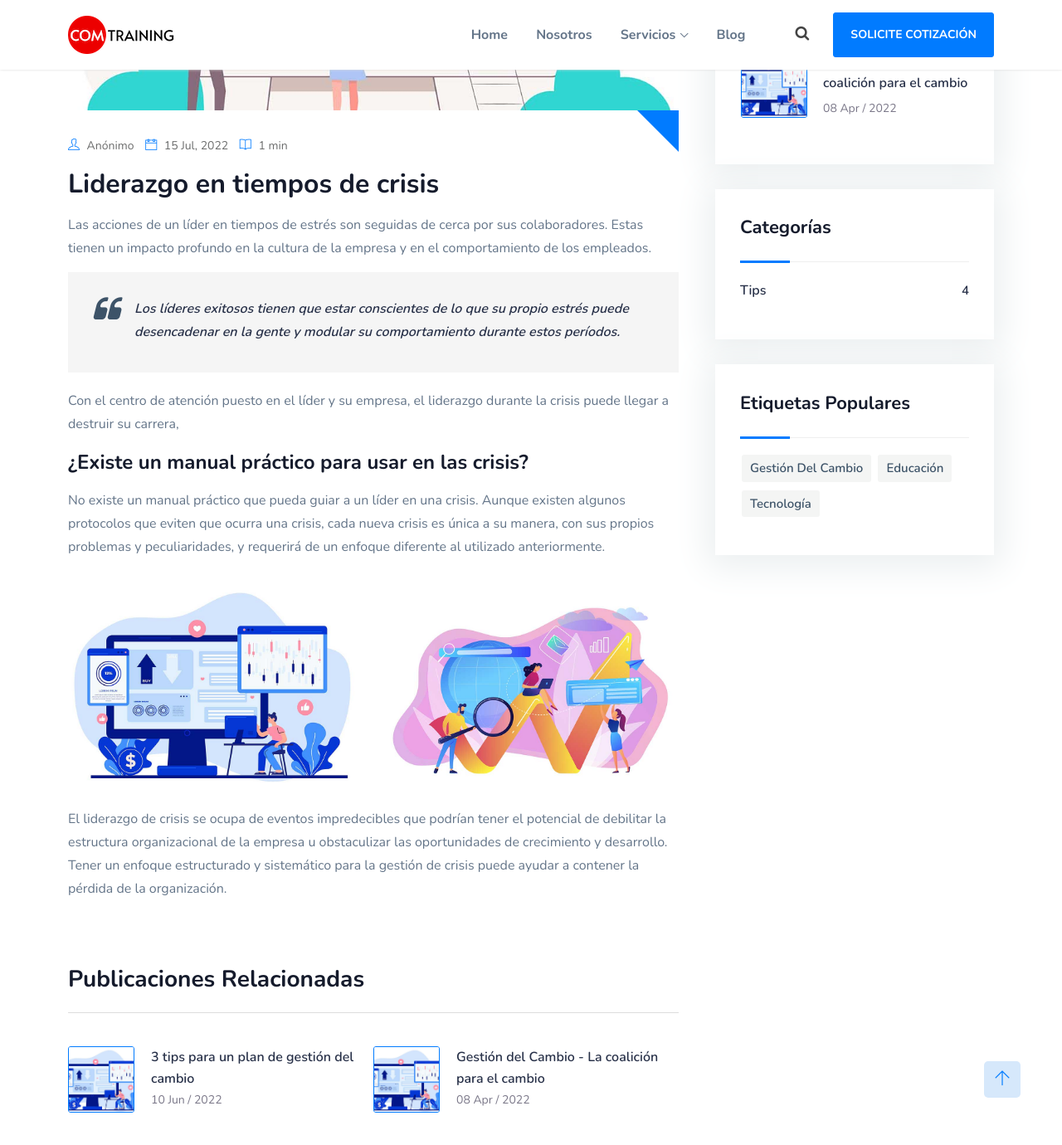
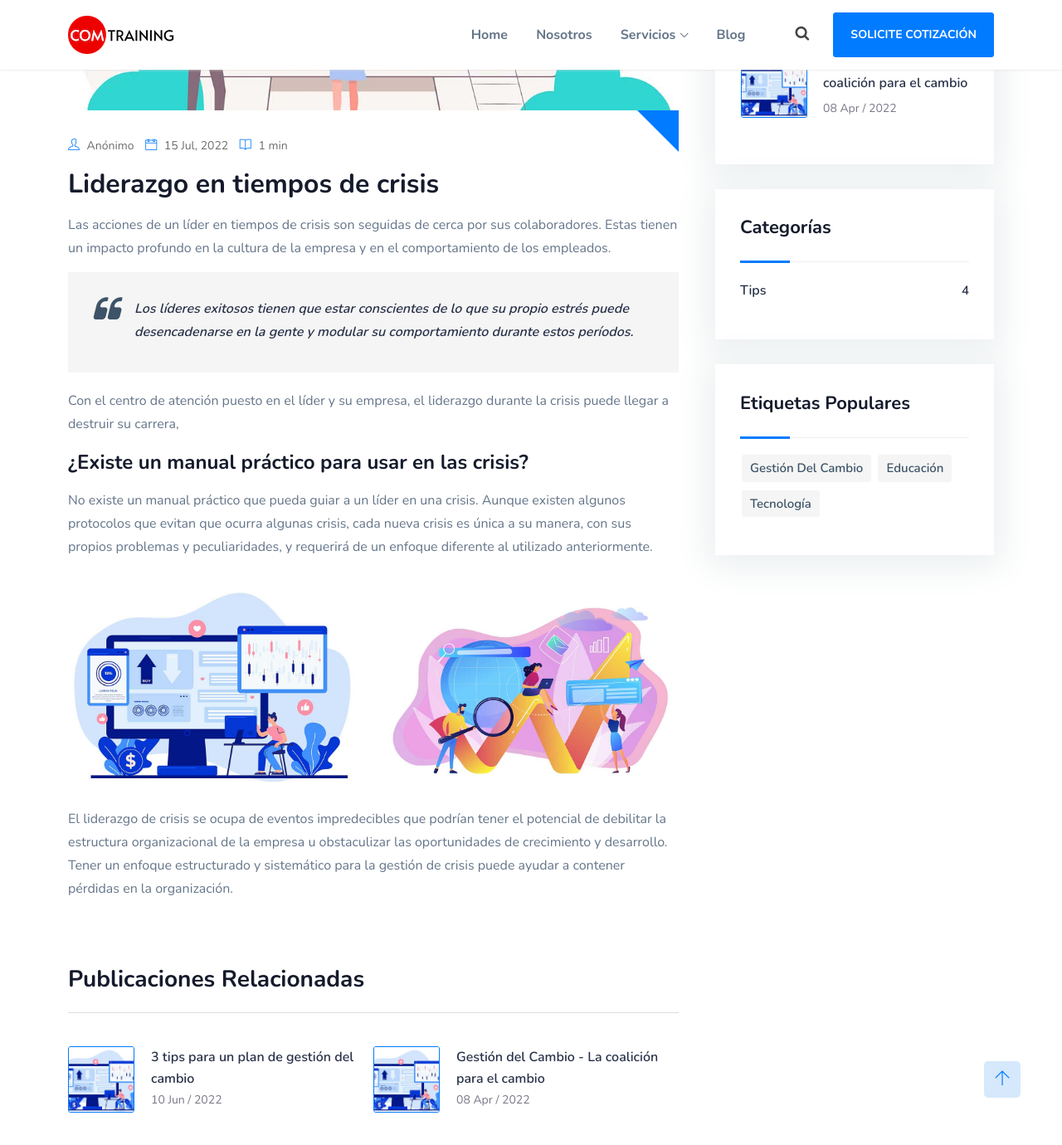
Before and after one commit to fjvalles/comtraining-landing, a Jekyll site: the page built from _posts/2022-07-15-liderazgo-en-tiempos-de-crisis.md, in a window 1280 px wide and 1400 px high, scrolled down 805 px. Shown: the top 1380 px of the window at 83% size. Built offline with Jekyll 4.4.1, drawn with Linux system fonts in a browser that asks for light colours; a script that is not in the unit is left out.

Commit message:
Update Blog “2022-07-15-liderazgo-en-tiempos-de-crisis”

```diff
--- a/_posts/2022-07-15-liderazgo-en-tiempos-de-crisis.md
+++ b/_posts/2022-07-15-liderazgo-en-tiempos-de-crisis.md
@@ -12,17 +12,17 @@ post_id: 2
 categories:
   - tips
 ---
-<p>Las acciones de un líder en tiempos de estrés son seguidas de cerca por sus colaboradores. Estas tienen un impacto profundo en la cultura de la empresa y en el comportamiento de los empleados.</p>
+<p>Las acciones de un líder en tiempos de crisis son seguidas de cerca por sus colaboradores. Estas tienen un impacto profundo en la cultura de la empresa y en el comportamiento de los empleados.</p>
   <blockquote>
-      <p>Los líderes exitosos tienen que estar conscientes de lo que su propio estrés puede desencadenar en la gente y modular su comportamiento durante estos períodos. </p>
+      <p>Los líderes exitosos tienen que estar conscientes de lo que su propio estrés puede desencadenarse en la gente y modular su comportamiento durante estos períodos.</p>
   </blockquote>
   <p> Con el centro de atención puesto en el líder y su empresa, el liderazgo durante la crisis puede llegar a destruir su carrera,</p>
   <h4>¿Existe un manual práctico para usar en las crisis?</h4>
-  <p>No existe un manual práctico que pueda guiar a un líder en una crisis. Aunque existen algunos protocolos que eviten que ocurra una crisis, cada nueva crisis es única a su manera, con sus propios problemas y peculiaridades, y requerirá de un enfoque diferente al utilizado anteriormente.</p>
+  <p>No existe un manual práctico que pueda guiar a un líder en una crisis. Aunque existen algunos protocolos que evitan que ocurra algunas crisis, cada nueva crisis es única a su manera, con sus propios problemas y peculiaridades, y requerirá de un enfoque diferente al utilizado anteriormente.</p>
   <div class="img-blog left-blog-img">
       <img src="{{'/assets/img/blog/b3.jpg' | relative_url }}" alt="">
   </div>
   <div class="img-blog right-blog-img">
       <img src="{{'/assets/img/blog/b4.jpg' | relative_url }}" alt="">
   </div>
-  <p>El liderazgo de crisis se ocupa de eventos impredecibles que podrían tener el potencial de debilitar la estructura organizacional de la empresa u obstaculizar las oportunidades de crecimiento y desarrollo. Tener un enfoque estructurado y sistemático para la gestión de crisis puede ayudar a contener la pérdida de la organización.</p>
+  <p>El liderazgo de crisis se ocupa de eventos impredecibles que podrían tener el potencial de debilitar la estructura organizacional de la empresa u obstaculizar las oportunidades de crecimiento y desarrollo. Tener un enfoque estructurado y sistemático para la gestión de crisis puede ayudar a contener pérdidas en la organización.</p>
```
